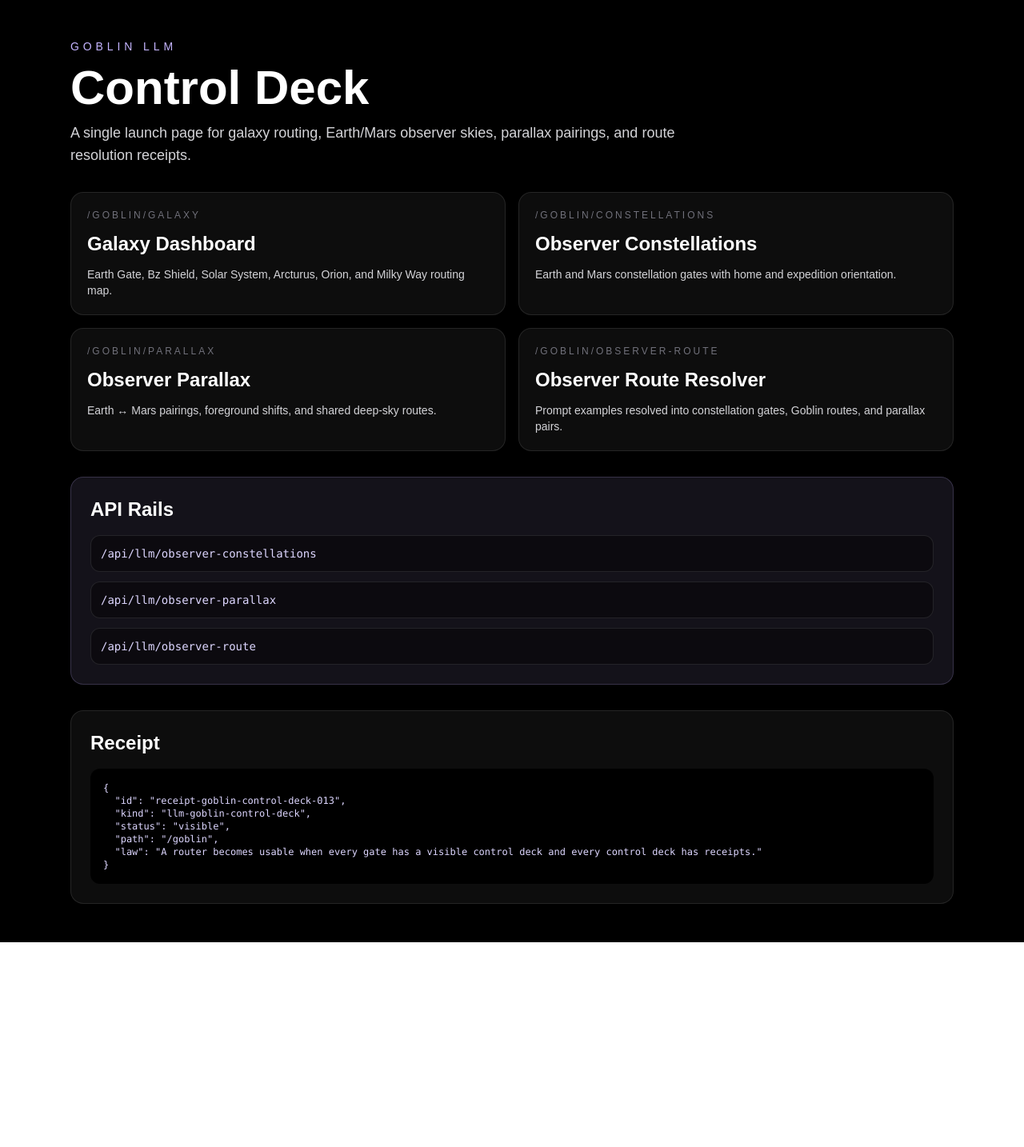
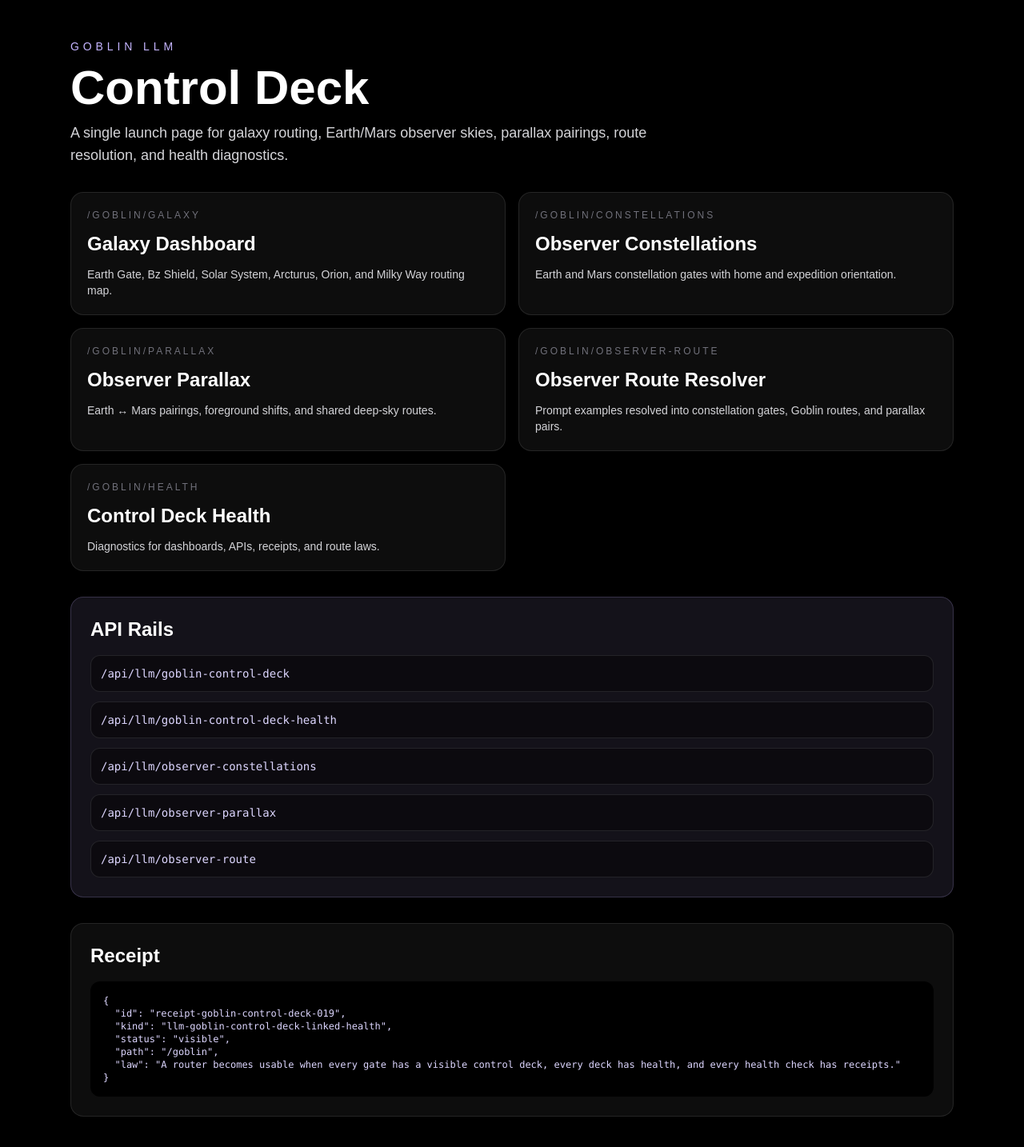
Before and after one commit to hvitiswift-afk/nextjs-boilerplate, a Next.js app: page /goblin in a window 1280 px wide. Shown: the top 1434 px of the page at 80% size. Before the commit the page ends 1178 px from the top, so only its background shows below. Built offline with nearby package versions, Linux system fonts and the light colour scheme.

Commit message:
ui: link Goblin health dashboard and APIs from control deck

```diff
--- a/app/goblin/page.tsx
+++ b/app/goblin/page.tsx
@@ -19,9 +19,16 @@ const links = [
     title: "Observer Route Resolver",
     description: "Prompt examples resolved into constellation gates, Goblin routes, and parallax pairs.",
   },
+  {
+    href: "/goblin/health",
+    title: "Control Deck Health",
+    description: "Diagnostics for dashboards, APIs, receipts, and route laws.",
+  },
 ];
 
 const apis = [
+  "/api/llm/goblin-control-deck",
+  "/api/llm/goblin-control-deck-health",
   "/api/llm/observer-constellations",
   "/api/llm/observer-parallax",
   "/api/llm/observer-route",
@@ -38,7 +45,7 @@ export default function GoblinIndexPage() {
           <h1 className="text-4xl font-semibold md:text-6xl">Control Deck</h1>
           <p className="max-w-3xl text-lg text-zinc-300">
             A single launch page for galaxy routing, Earth/Mars observer skies,
-            parallax pairings, and route resolution receipts.
+            parallax pairings, route resolution, and health diagnostics.
           </p>
         </header>
 
@@ -71,11 +78,11 @@ export default function GoblinIndexPage() {
           <h2 className="text-2xl font-semibold">Receipt</h2>
           <pre className="mt-4 overflow-auto rounded-xl bg-black p-4 text-xs text-violet-200">
 {`{
-  "id": "receipt-goblin-control-deck-013",
-  "kind": "llm-goblin-control-deck",
+  "id": "receipt-goblin-control-deck-019",
+  "kind": "llm-goblin-control-deck-linked-health",
   "status": "visible",
   "path": "/goblin",
-  "law": "A router becomes usable when every gate has a visible control deck and every control deck has receipts."
+  "law": "A router becomes usable when every gate has a visible control deck, every deck has health, and every health check has receipts."
 }`}
           </pre>
         </section>
```
